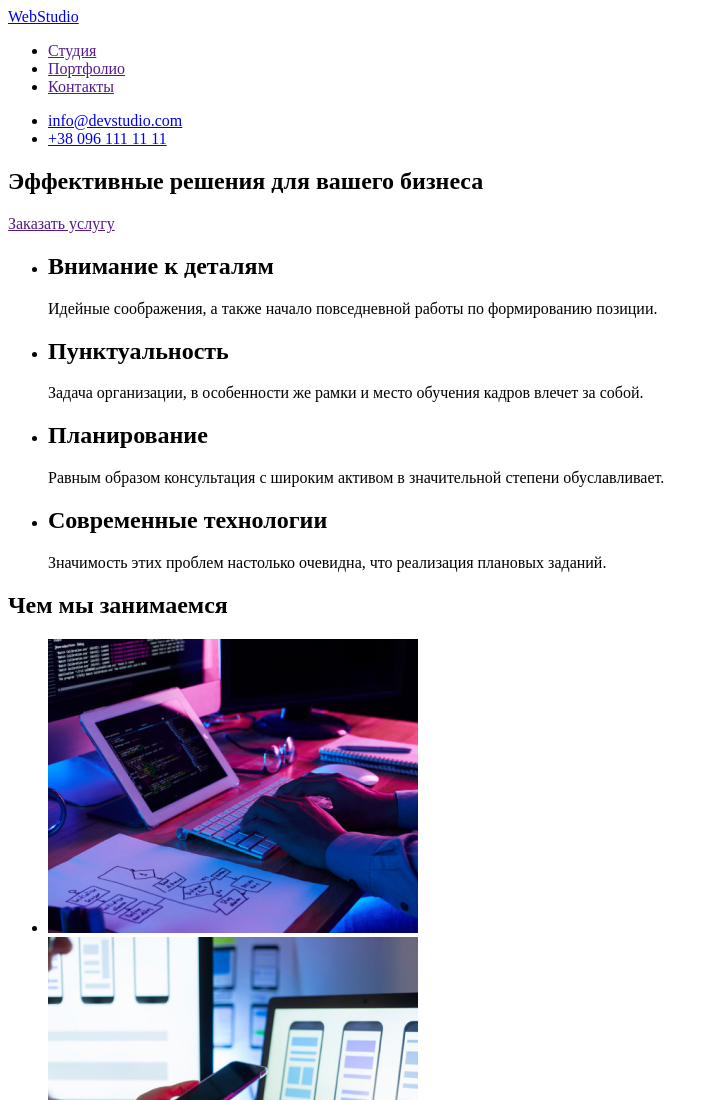
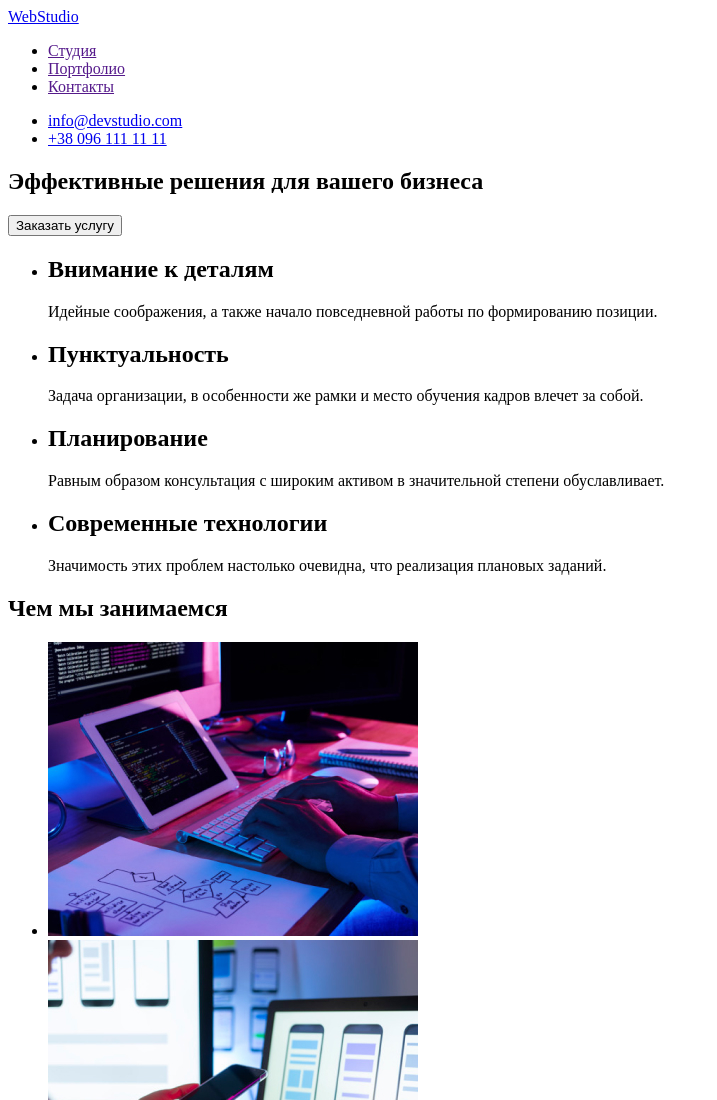
Before and after one commit to Alsidryid/goit-markup-hw-01, a plain HTML site: page index.html in a window 1280 px wide. Shown: the top 1100 px of the page, without its empty margins (0-717 px from the left). Drawn offline with Linux system fonts and the light colour scheme.

Commit message:
add button and main

```diff
--- a/index.html
+++ b/index.html
@@ -23,12 +23,14 @@
                 <li><a href="mailto:info@devstudio.com">info@devstudio.com</a></li>
                 <li><a href="tel:+380961111111">+38 096 111 11 11</a></li>
             </ul>
+
     </header>
+    <main>
     <!--Герой-->
     <div>
         <section>
             <h1>Эффективные решения для вашего бизнеса</h1>
-            <a href="">Заказать услугу</a>
+            <input type="button" value="Заказать услугу">
 
         </section>
     </div>
@@ -93,6 +95,7 @@
             </li>
         </ul>
     </section>
+    </main>
     <!--Подвал-->
     <footer>
         <a href="/">
```
